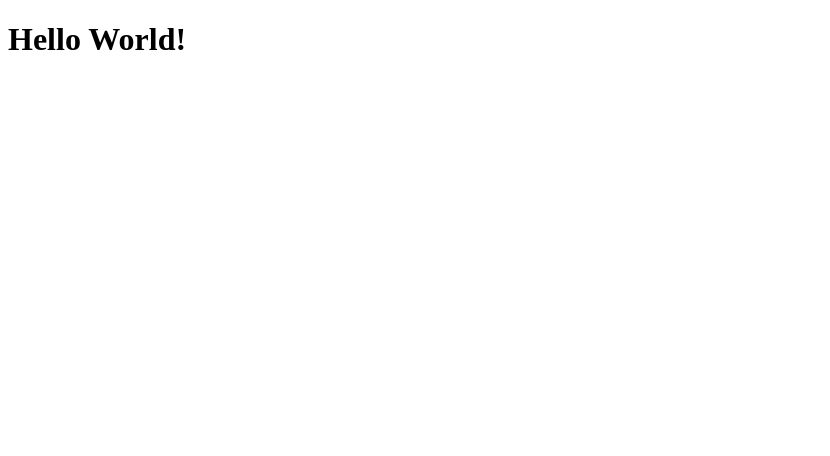
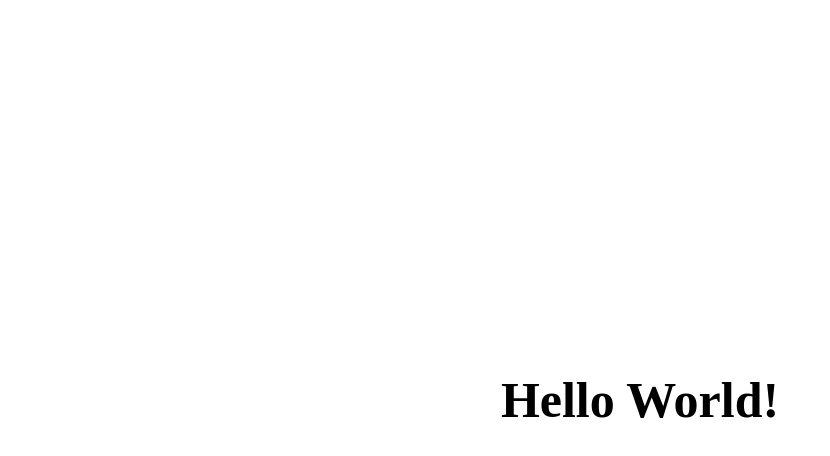
Before and after one commit to Pres48/HelloWorld, a plain HTML site: page index.html in a window 1280 px wide. Shown: the whole page, without its empty margins (0-830 px from the left). Drawn offline with Linux system fonts and the light colour scheme.

Commit message:
Update index.html
Centering the words

```diff
--- a/index.html
+++ b/index.html
@@ -2,6 +2,19 @@
 <html>
 <head>
     <title>Hello World</title>
+    <style>
+        body {
+            display: flex;
+            justify-content: center;   /* Center left-right */
+            align-items: center;       /* Center top-bottom */
+            height: 100vh;             /* Full screen height */
+            margin: 0;                 /* Remove default margins */
+            background-color: white;   /* Optional */
+        }
+        h1 {
+            font-size: 50px;           /* Make it big */
+        }
+    </style>
 </head>
 <body>
     <h1>Hello World!</h1>
```
